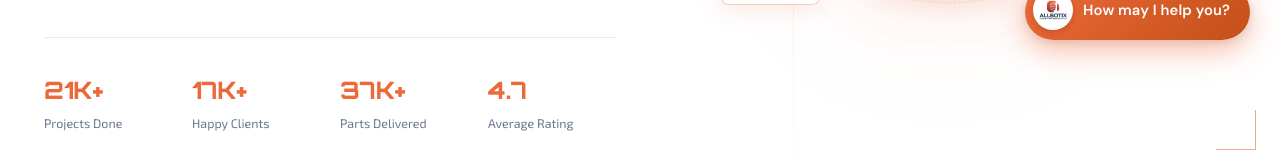
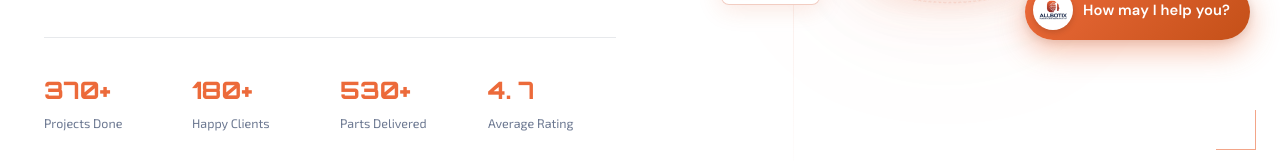
Before and after one commit to janvi7624/allbotix, a Next.js app: page / in a window 1280 px wide. Shown: the part 700-861 px from the top of the page. Built offline with nearby package versions, Linux system fonts and the light colour scheme.

Commit message:
count updated in home screen

```diff
--- a/src/components/HeroSection.tsx
+++ b/src/components/HeroSection.tsx
@@ -4,10 +4,10 @@ import Link from 'next/link'
 import { useRef, useEffect } from 'react'
 
 const stats = [
-  { value: '21K+', label: 'Projects Done' },
-  { value: '17K+', label: 'Happy Clients' },
-  { value: '37K+', label: 'Parts Delivered' },
-  { value: '4.7',  label: 'Average Rating' },
+  { value: '370+', label: 'Projects Done' },
+  { value: '180+', label: 'Happy Clients' },
+  { value: '530+', label: 'Parts Delivered' },
+  { value: '4.  7',  label: 'Average Rating' },
 ]
 
 export default function HeroSection() {
```
